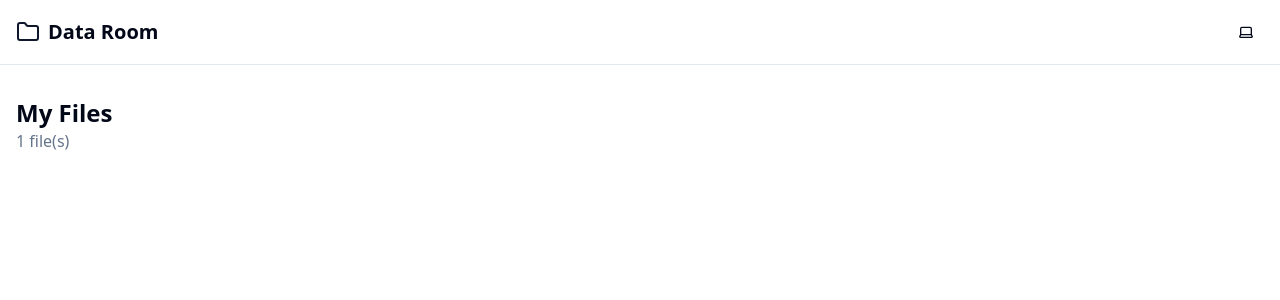
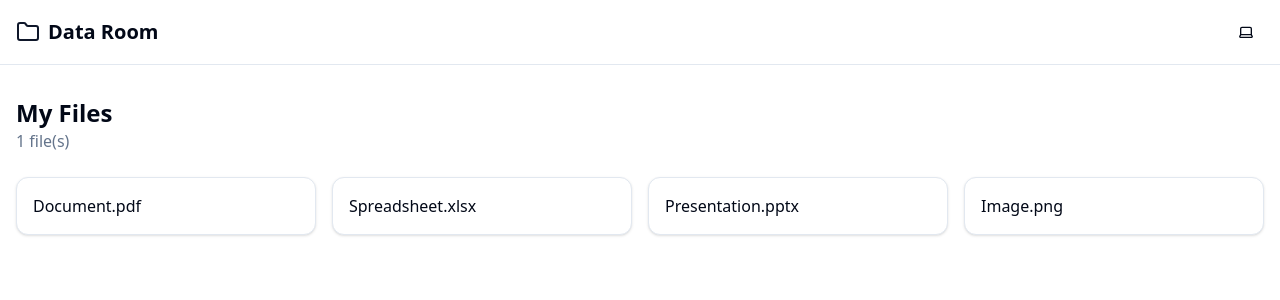
Before and after one commit to devraider/dataroom, a React app in the folder frontend/: page / in a window 1280 px wide. Shown: the top 300 px of the page. Built offline with nearby package versions, Linux system fonts and the light colour scheme; the HTML template or start-up script is replaced by a standard one.

Commit message:
fe: feat:  FileList - added useState for selected files and loop over all files to create FileCard

```diff
--- a/frontend/src/components/files/FileList.tsx
+++ b/frontend/src/components/files/FileList.tsx
@@ -1,12 +1,69 @@
+import type { DataRoomFile } from "@/types/file";
+import { FileCard } from "./FileCard";
+import { useState } from "react";
+
+const MOCK_FILES = [
+  {
+    id: "1",
+    name: "Document.pdf",
+    size: "2.4 MB",
+    uploadedAt: "2024-01-15",
+  },
+  {
+    id: "2",
+    name: "Spreadsheet.xlsx",
+    size: "1.8 MB",
+    uploadedAt: "2024-01-14",
+  },
+  {
+    id: "3",
+    name: "Presentation.pptx",
+    size: "5.2 MB",
+    uploadedAt: "2024-01-13",
+  },
+  {
+    id: "4",
+    name: "Image.png",
+    size: "876 KB",
+    uploadedAt: "2024-01-12",
+  },
+];
+
+function handleView(file: DataRoomFile) {
+  console.log("View file:", file);
+}
+
+function handleDelete(fileId: number) {
+  console.log("Delete file:", fileId);
+}
+
+function handleDownload(fileId: number) {
+  console.log("Download file:", fileId);
+}
+
 export default function FileList() {
+  const [selectedFile, setSelectedFile] = useState<DataRoomFile | null>(null);
+
   return (
-    <div>
+    <div className="space-y-6">
       <div className="flex items-center justify-between">
         <div>
           <h2 className="text-2xl font-bold">My Files</h2>
           <p className="text-muted-foreground">1 file(s)</p>
         </div>
       </div>
+
+      <div className="grid grid-cols-1 sm:grid-cols-2 md:grid-cols-3 lg:grid-cols-4 gap-4">
+        {MOCK_FILES.map((file) => (
+          <FileCard
+            key={file.id}
+            file={file as any}
+            onView={handleView}
+            onDelete={handleDelete}
+            onDownload={handleDownload}
+          />
+        ))}
+      </div>
     </div>
   );
 }
```
